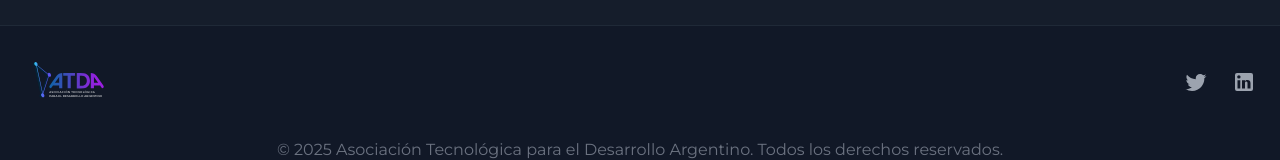
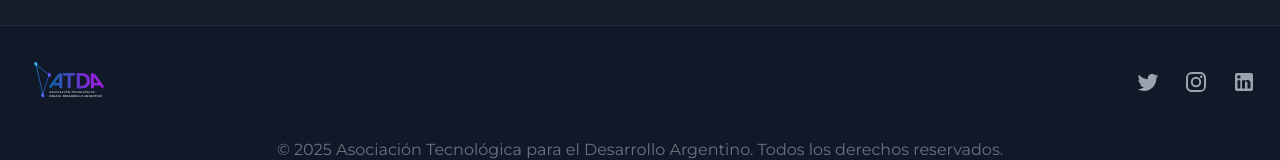
Before and after one commit to mlopezbisio/ATDA-Landing-page, a React (Vite) app: page / in a window 1280 px wide. Shown: the part 4290-4450 px from the top of the page. Built offline with nearby package versions, Linux system fonts and the light colour scheme.

Commit message:
agregué el icono de ig que se habia salido

```diff
--- a/components/Footer.tsx
+++ b/components/Footer.tsx
@@ -1,5 +1,5 @@
 import React from 'react';
-import { ATDALogo, TwitterIcon, LinkedInIcon } from './Icons';
+import { ATDALogo, TwitterIcon, LinkedInIcon, InstagramIcon } from './Icons';
 
 const Footer: React.FC = () => {
   const handleNavClick = (e: React.MouseEvent<HTMLAnchorElement>, href: string) => {
@@ -7,10 +7,10 @@ const Footer: React.FC = () => {
     const targetId = href.substring(1);
     const targetElement = document.getElementById(targetId);
     if (targetElement) {
-        window.scrollTo({
-             top: 0,
-             behavior: "smooth"
-        });
+      window.scrollTo({
+        top: 0,
+        behavior: "smooth"
+      });
     }
   };
 
@@ -24,6 +24,9 @@ const Footer: React.FC = () => {
           <div className="flex space-x-6">
             <a href="https://x.com/atda_arg" target="_blank" rel="noopener noreferrer" aria-label="Perfil de ATDA en X/Twitter" className="text-gray-400 hover:text-white transition-colors">
               <TwitterIcon className="h-6 w-6" />
+            </a>
+            <a href="https://www.instagram.com/atda_arg" target="_blank" rel="noopener noreferrer" aria-label="Perfil de ATDA en Instagram" className="text-gray-400 hover:text-white transition-colors">
+              <InstagramIcon className="h-6 w-6" />
             </a>
             <a href="https://www.linkedin.com/company/atda-arg/" target="_blank" rel="noopener noreferrer" aria-label="Perfil de ATDA en LinkedIn" className="text-gray-400 hover:text-white transition-colors">
               <LinkedInIcon className="h-6 w-6" />
--- a/components/Icons.tsx
+++ b/components/Icons.tsx
@@ -309,3 +309,9 @@ export const LinkedInIcon: React.FC<IconProps> = ({ className }) => (
     <path d="M19,3A2,2 0 0,1 21,5V19A2,2 0 0,1 19,21H5A2,2 0 0,1 3,19V5A2,2 0 0,1 5,3H19M18.5,18.5V13.2A3.26,3.26 0 0,0 15.24,9.94C14.39,9.94 13.4,10.43 13,11.2V10.13H10V18.5H13V13.09C13,12.31 13.3,11.6 14.3,11.6C15.2,11.6 15.5,12.4 15.5,13.09V18.5H18.5M6.88,8.56A1.68,1.68 0 0,0 8.56,6.88C8.56,6 7.78,5.2 6.88,5.2C6,5.2 5.2,6 5.2,6.88A1.68,1.68 0 0,0 6.88,8.56M8.27,18.5V10.13H5.5V18.5H8.27Z" />
   </svg>
 );
+
+export const InstagramIcon: React.FC<IconProps> = ({ className }) => (
+  <svg className={className} viewBox="0 0 24 24" fill="currentColor" xmlns="http://www.w3.org/2000/svg">
+    <path d="M7.8,2H16.2C19.4,2 22,4.6 22,7.8V16.2A5.8,5.8 0 0,1 16.2,22H7.8C4.6,22 2,19.4 2,16.2V7.8A5.8,5.8 0 0,1 7.8,2M7.6,4A3.6,3.6 0 0,0 4,7.6V16.4C4,18.39 5.61,20 7.6,20H16.4A3.6,3.6 0 0,0 20,16.4V7.6C20,5.61 18.39,4 16.4,4H7.6M12,6.8A5.2,5.2 0 0,1 17.2,12A5.2,5.2 0 0,1 12,17.2A5.2,5.2 0 0,1 6.8,12A5.2,5.2 0 0,1 12,6.8M12,8.8A3.2,3.2 0 0,0 8.8,12A3.2,3.2 0 0,0 12,15.2A3.2,3.2 0 0,0 15.2,12A3.2,3.2 0 0,0 12,8.8M17.25,5.5A1.25,1.25 0 0,1 18.5,6.75A1.25,1.25 0 0,1 17.25,8A1.25,1.25 0 0,1 16,6.75A1.25,1.25 0 0,1 17.25,5.5Z" />
+  </svg>
+);
```
Lines whose indentation alone changed are shown as unchanged.
